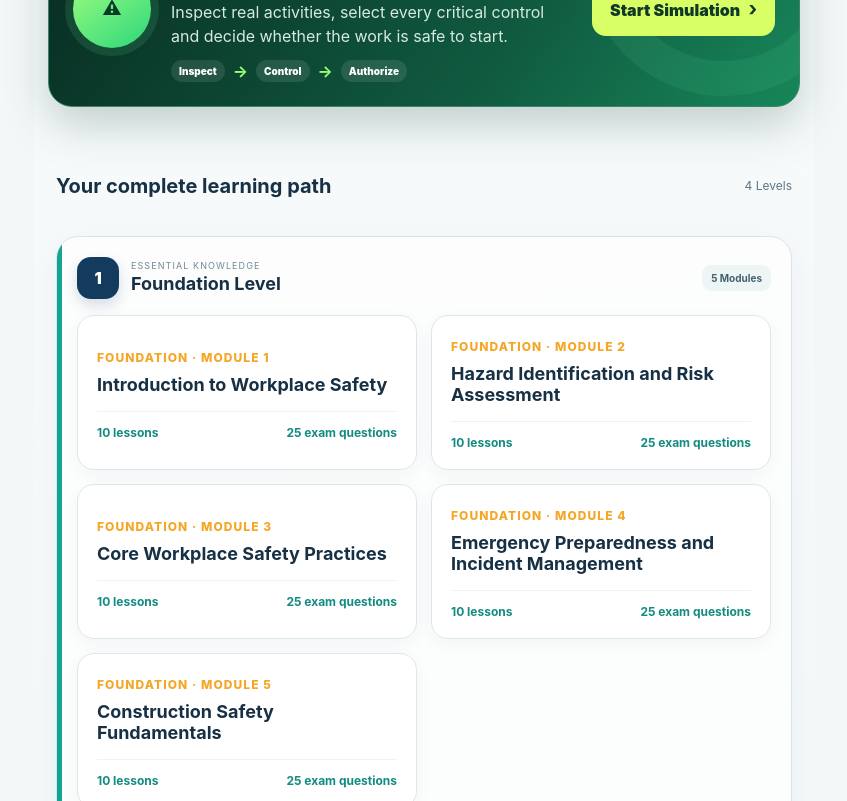
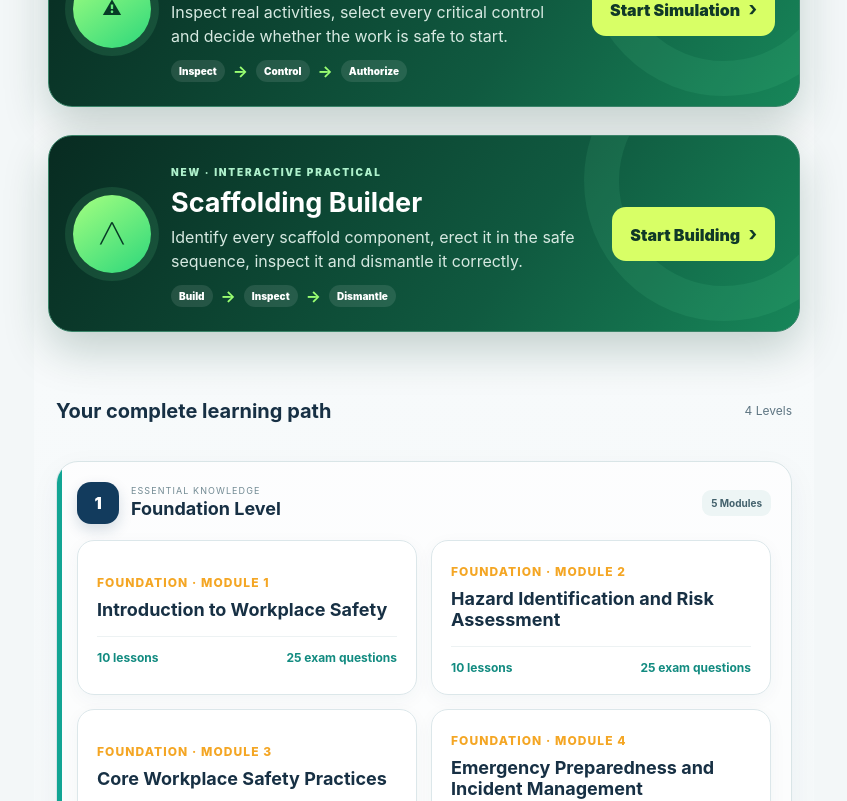
Before and after one commit to ikamranbutt/hse-mentor-app, a React (Vite) app: page / in a window 1280 px wide. Shown: the part 940-1741 px from the top of the page, without its empty margins (216-1063 px from the left). Built offline with nearby package versions, Linux system fonts and the light colour scheme.

Commit message:
Add scaffolding builder to home

```diff
--- a/src/App.tsx
+++ b/src/App.tsx
@@ -5,6 +5,7 @@ import Interview from './Interview';
 import LiveAgent from './LiveAgent';
 import RiskAssessment from './RiskAssessment';
 import SafetySimulator from './SafetySimulator';
+import ScaffoldBuilder from './ScaffoldBuilder';
 
 function ModuleCard({ module, onOpen }: { module: Module; onOpen: () => void }) {
   return <button className={`module-card ${module.level}`} onClick={onOpen}>
@@ -193,6 +194,7 @@ export default function App() {
   const [liveAgent, setLiveAgent] = useState(false);
   const [riskAssessment, setRiskAssessment] = useState(false);
   const [simulator, setSimulator] = useState(false);
+  const [scaffoldBuilder, setScaffoldBuilder] = useState(false);
   const [lockedMessage, setLockedMessage] = useState('');
   const [completed, setCompleted] = useState<string[]>(() => {
     try { return JSON.parse(localStorage.getItem('hse-mentor-completed-lessons') || '[]'); }
@@ -216,6 +218,7 @@ export default function App() {
   if (liveAgent) return <LiveAgent onBack={() => setLiveAgent(false)} />;
   if (riskAssessment) return <RiskAssessment onBack={() => setRiskAssessment(false)} />;
   if (simulator) return <SafetySimulator onBack={() => setSimulator(false)} />;
+  if (scaffoldBuilder) return <ScaffoldBuilder onBack={() => setScaffoldBuilder(false)} />;
   if (interview) return <Interview onBack={() => setInterview(false)} />;
   if (selected && lesson) {
     const nextLesson = selected.lessons.find(item => item.order === lesson.order + 1);
@@ -258,6 +261,9 @@ export default function App() {
     <section className="home-interview-launch simulator-launch" onClick={() => setSimulator(true)}>
       <div className="home-agent-icon"><span>⚠</span></div><div className="home-interview-copy"><small>NEW · PRACTICAL SAFETY TRAINING</small><h2>Safety Scenario Simulator</h2><p>Inspect real activities, select every critical control and decide whether the work is safe to start.</p><div><span>Inspect</span><b>→</b><span>Control</span><b>→</b><span>Authorize</span></div></div><button className="home-interview-button">Start Simulation <b>›</b></button>
     </section>
+    <section className="home-interview-launch scaffold-launch" onClick={() => setScaffoldBuilder(true)}>
+      <div className="home-agent-icon"><span>╱╲</span></div><div className="home-interview-copy"><small>NEW · INTERACTIVE PRACTICAL</small><h2>Scaffolding Builder</h2><p>Identify every scaffold component, erect it in the safe sequence, inspect it and dismantle it correctly.</p><div><span>Build</span><b>→</b><span>Inspect</span><b>→</b><span>Dismantle</span></div></div><button className="home-interview-button">Start Building <b>›</b></button>
+    </section>
     <section className="section learning-path"><div className="section-title"><h2>Your complete learning path</h2><span>4 Levels</span></div>
       {levels.map((level, index) => <section className={`level-group level-${level.key}`} key={level.key}>
         <header><div className="level-number">{index + 1}</div><div><span>{level.subtitle}</span><h2>{level.title}</h2></div><strong>{catalog.filter(m => m.level === level.key).length} Modules</strong></header>
```
